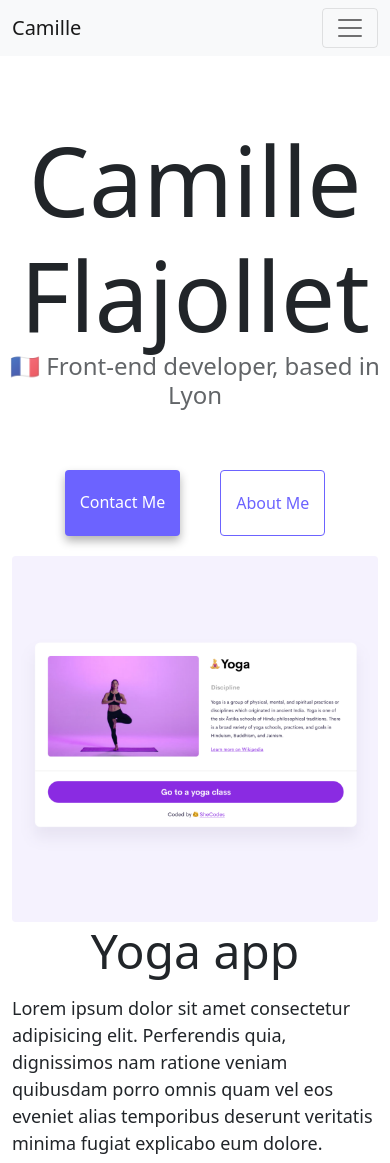
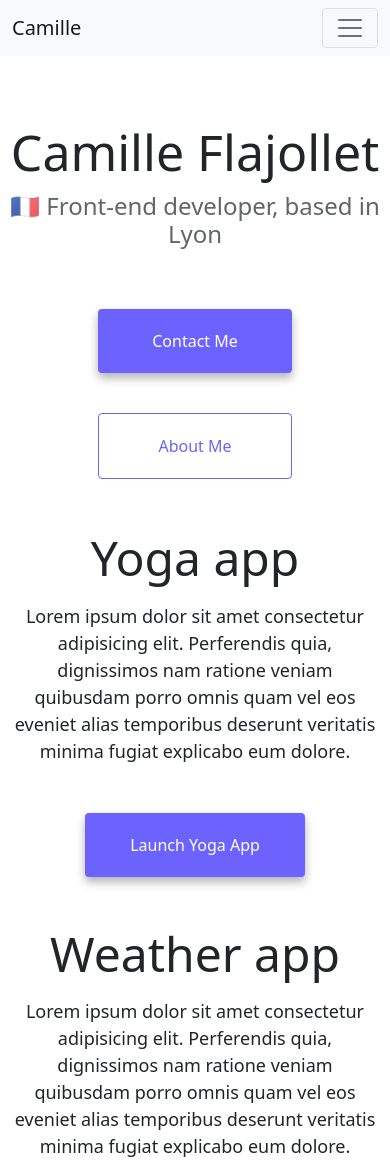
Before and after one commit to GoldFirePaw/camille-website, a plain HTML site: page index.html in a window 390 px wide. Shown: the top 1163 px of the page. Drawn offline with nearby package versions, Linux system fonts and the light colour scheme.

Commit message:
Responsiveness

```diff
--- a/style.css
+++ b/style.css
@@ -18,6 +18,39 @@ h3 {
 h1 {
     font-size: 96px;
     margin-top: 4rem;
+}
+
+@media (max-width: 576px) {
+    h1 {
+        font-size: 50px;
+    }
+    h2 {
+        font-size: 20px;
+    }
+    h3 {
+        font-size: 10px;
+        margin: 10px 10px 0 10px;
+    }
+    img {
+        display: none;
+    }
+    .navigation-links {
+        display: flex;
+        flex-direction: column;
+        text-align: center;
+        max-width: 100%;
+        margin: 0 20% 30px 20%;
+    }
+    p {
+        text-align: center;
+    }
+    .primary-link {
+        display: flex;
+        flex-direction: column;
+        text-align: center;
+        max-width: 100%;
+        margin: 0 20%;
+    }
 }
 
 h2 {
```
